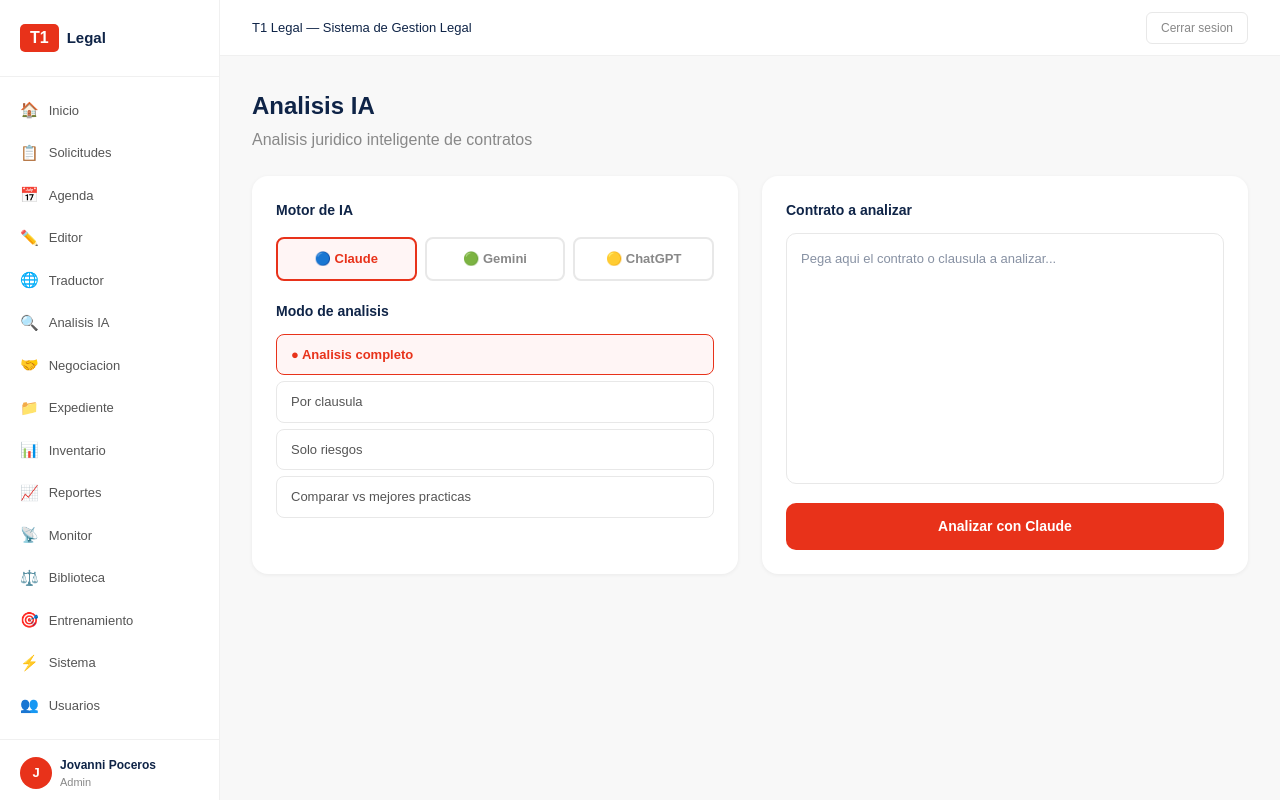
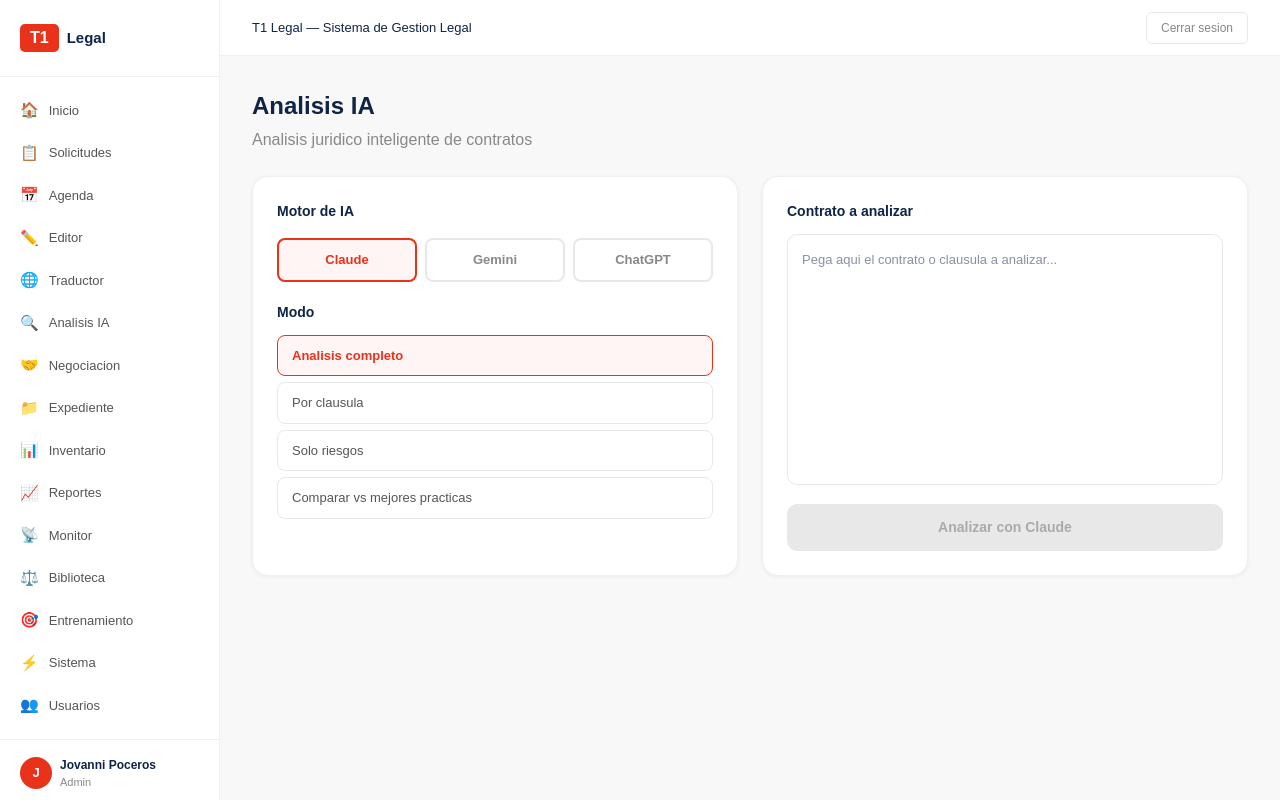
Before and after one commit to jovannipoceros-png/t1-legal, a Next.js app: page /dashboard/analisis in a window 1280 px wide. Built offline with nearby package versions, Linux system fonts and the light colour scheme.

Commit message:
feat: analisis IA con Claude API

```diff
--- /dev/null
+++ b/src/app/api/analisis/route.ts
@@ -0,0 +1,56 @@
+import { NextRequest, NextResponse } from 'next/server'
+
+export async function POST(req: NextRequest) {
+  const { texto, modo, motor } = await req.json()
+
+  const prompt = `Eres un abogado experto en derecho mercantil mexicano especializado en contratos corporativos para empresas fintech como T1 Pagos y Claro Pagos.
+
+Analiza el siguiente contrato o clausula en modo "${modo}" y responde UNICAMENTE con un JSON valido con esta estructura exacta:
+{
+  "score": numero del 0 al 100 donde 100 es sin riesgos,
+  "resumen": "resumen ejecutivo de 2-3 oraciones",
+  "riesgos": [
+    {
+      "nivel": "Alto o Medio o Bajo",
+      "clausula": "nombre de la clausula",
+      "descripcion": "descripcion del riesgo",
+      "recomendacion": "recomendacion especifica"
+    }
+  ],
+  "checklist": [
+    { "item": "nombre del elemento legal", "ok": true o false }
+  ]
+}
+
+El checklist debe incluir: Jurisdiccion CDMX, Penalizacion por incumplimiento, Clausula de rescision, Confidencialidad, Vigencia definida, Propiedad intelectual T1, Firma electronica, PLD.
+
+CONTRATO A ANALIZAR:
+${texto}`
+
+  try {
+    const res = await fetch('https://api.anthropic.com/v1/messages', {
+      method: 'POST',
+      headers: {
+        'Content-Type': 'application/json',
+        'x-api-key': process.env.ANTHROPIC_API_KEY || '',
+        'anthropic-version': '2023-06-01'
+      },
+      body: JSON.stringify({
+        model: 'claude-opus-4-5',
+        max_tokens: 2000,
+        messages: [{ role: 'user', content: prompt }]
+      })
+    })
+
+    const data = await res.json()
+    const content = data.content?.[0]?.text || ''
+    const jsonMatch = content.match(/\{[\s\S]*\}/)
+    if (jsonMatch) {
+      const resultado = JSON.parse(jsonMatch[0])
+      return NextResponse.json(resultado)
+    }
+    return NextResponse.json({ error: 'No se pudo parsear la respuesta de Claude' })
+  } catch(e) {
+    return NextResponse.json({ error: 'Error al conectar con Claude. Verifica la API key.' })
+  }
+}
--- a/src/app/dashboard/analisis/page.tsx
+++ b/src/app/dashboard/analisis/page.tsx
@@ -16,30 +16,23 @@ export default function Analisis() {
     { id:'comparar', label:'Comparar vs mejores practicas' },
   ]
 
-  const analizar = () => {
+  const analizar = async () => {
+    if (!texto.trim()) return
     setAnalizando(true)
-    setTimeout(() => {
-      setResultado({
-        score: 62,
-        resumen: 'El contrato presenta riesgos moderados para T1. Las clausulas de pago y penalizacion requieren revision urgente. La clausula de vigencia indefinida es desfavorable.',
-        riesgos: [
-          { nivel:'Alto', clausula:'III. Pago', descripcion:'Plazo de 90 dias naturales sin penalizacion por retraso. Riesgo de flujo de caja para T1.', recomendacion:'Reducir a 30 dias habiles con penalizacion del 2% mensual.' },
-          { nivel:'Alto', clausula:'I. Objeto', descripcion:'Penalizacion del 50% sobre valor total a cargo de T1. Desproporcionada e inaceptable.', recomendacion:'Limitar penalizacion al 10% y establecer causas especificas.' },
-          { nivel:'Medio', clausula:'II. Vigencia', descripcion:'Vigencia indefinida sin clausula de rescision unilateral.', recomendacion:'Agregar rescision con 30 dias de anticipacion para ambas partes.' },
-        ],
-        checklist: [
-          { item:'Jurisdiccion CDMX', ok:false },
-          { item:'Penalizacion por incumplimiento', ok:false },
-          { item:'Clausula de rescision', ok:false },
-          { item:'Confidencialidad', ok:true },
-          { item:'Vigencia definida', ok:false },
-          { item:'Propiedad intelectual T1', ok:true },
-          { item:'Firma electronica', ok:false },
-          { item:'PLD', ok:true },
-        ]
+    setResultado(null)
+    try {
+      const res = await fetch('/api/analisis', {
+        method: 'POST',
+        headers: { 'Content-Type': 'application/json' },
+        body: JSON.stringify({ texto, modo, motor })
       })
+      const data = await res.json()
+      setResultado(data)
+    } catch(e) {
+      setResultado({ error: 'Error al analizar. Verifica que la API key este configurada.' })
+    } finally {
       setAnalizando(false)
-    }, 1500)
+    }
   }
 
   return (
@@ -48,57 +41,57 @@ export default function Analisis() {
       <p style={{ color:'#888', margin:'0 0 24px' }}>Analisis juridico inteligente de contratos</p>
 
       <div style={{ display:'grid', gridTemplateColumns:'1fr 1fr', gap:'24px', marginBottom:'24px' }}>
-        <div style={{ background:'white', borderRadius:'16px', padding:'24px', boxShadow:'0 1px 4px rgba(0,0,0,0.06)' }}>
+        <div style={{ background:'white', borderRadius:'16px', padding:'24px', boxShadow:'0 1px 4px rgba(0,0,0,0.06)', border:'1px solid #F0F0F0' }}>
           <h3 style={{ color:'#0F2447', fontSize:'14px', fontWeight:700, margin:'0 0 16px' }}>Motor de IA</h3>
           <div style={{ display:'flex', gap:'8px', marginBottom:'20px' }}>
             {motores.map((m,i) => (
               <button key={i} onClick={() => setMotor(m)}
                 style={{ flex:1, padding:'10px', borderRadius:'8px', border:`2px solid ${motor===m?'#E8321A':'#E8E8E8'}`, background:motor===m?'#FFF5F5':'white', color:motor===m?'#E8321A':'#888', fontWeight:700, fontSize:'13px', cursor:'pointer' }}>
-                {m==='Claude'?'🔵':m==='Gemini'?'🟢':'🟡'} {m}
+                {m}
               </button>
             ))}
           </div>
-          <h3 style={{ color:'#0F2447', fontSize:'14px', fontWeight:700, margin:'0 0 12px' }}>Modo de analisis</h3>
+          <h3 style={{ color:'#0F2447', fontSize:'14px', fontWeight:700, margin:'0 0 12px' }}>Modo</h3>
           <div style={{ display:'flex', flexDirection:'column', gap:'6px' }}>
             {modos.map((m,i) => (
               <button key={i} onClick={() => setModo(m.id)}
                 style={{ padding:'10px 14px', borderRadius:'8px', border:`1.5px solid ${modo===m.id?'#E8321A':'#E8E8E8'}`, background:modo===m.id?'#FFF5F5':'white', color:modo===m.id?'#E8321A':'#555', fontWeight:modo===m.id?700:400, fontSize:'13px', cursor:'pointer', textAlign:'left' }}>
-                {modo===m.id?'● ':''}{m.label}
+                {m.label}
               </button>
             ))}
           </div>
         </div>
 
-        <div style={{ background:'white', borderRadius:'16px', padding:'24px', boxShadow:'0 1px 4px rgba(0,0,0,0.06)' }}>
+        <div style={{ background:'white', borderRadius:'16px', padding:'24px', boxShadow:'0 1px 4px rgba(0,0,0,0.06)', border:'1px solid #F0F0F0' }}>
           <h3 style={{ color:'#0F2447', fontSize:'14px', fontWeight:700, margin:'0 0 12px' }}>Contrato a analizar</h3>
           <textarea value={texto} onChange={e => setTexto(e.target.value)}
             placeholder="Pega aqui el contrato o clausula a analizar..." rows={10}
             style={{ width:'100%', padding:'14px', borderRadius:'10px', border:'1.5px solid #E8E8E8', fontSize:'13px', color:'#0F2447', lineHeight:'1.7', resize:'none', boxSizing:'border-box', outline:'none', marginBottom:'12px' }} />
-          <button onClick={analizar}
-            style={{ width:'100%', padding:'13px', background:'#E8321A', color:'white', border:'none', borderRadius:'10px', fontWeight:700, fontSize:'14px', cursor:'pointer' }}>
-            {analizando?'Analizando...':'Analizar con '+motor}
+          <button onClick={analizar} disabled={analizando||!texto.trim()}
+            style={{ width:'100%', padding:'13px', background:texto.trim()?'#E8321A':'#E8E8E8', color:texto.trim()?'white':'#aaa', border:'none', borderRadius:'10px', fontWeight:700, fontSize:'14px', cursor:texto.trim()?'pointer':'default' }}>
+            {analizando?'Analizando con '+motor+'...':'Analizar con '+motor}
           </button>
         </div>
       </div>
 
-      {resultado && (
+      {resultado && !resultado.error && (
         <div>
           <div style={{ display:'grid', gridTemplateColumns:'1fr 1fr 1fr', gap:'16px', marginBottom:'24px' }}>
-            <div style={{ background:'white', borderRadius:'16px', padding:'24px', boxShadow:'0 1px 4px rgba(0,0,0,0.06)', textAlign:'center' }}>
+            <div style={{ background:'white', borderRadius:'16px', padding:'24px', boxShadow:'0 1px 4px rgba(0,0,0,0.06)', border:'1px solid #F0F0F0', textAlign:'center' }}>
               <p style={{ color:'#888', fontSize:'13px', margin:'0 0 8px' }}>Score de riesgo</p>
-              <p style={{ color: resultado.score>70?'#0D5C36':resultado.score>40?'#F59E0B':'#E8321A', fontSize:'48px', fontWeight:900, margin:'0 0 4px' }}>{resultado.score}</p>
+              <p style={{ color:resultado.score>70?'#0D5C36':resultado.score>40?'#F59E0B':'#E8321A', fontSize:'48px', fontWeight:900, margin:'0 0 4px' }}>{resultado.score}</p>
               <p style={{ color:'#888', fontSize:'12px', margin:0 }}>de 100</p>
             </div>
-            <div style={{ background:'white', borderRadius:'16px', padding:'24px', boxShadow:'0 1px 4px rgba(0,0,0,0.06)', gridColumn:'span 2' }}>
+            <div style={{ background:'white', borderRadius:'16px', padding:'24px', boxShadow:'0 1px 4px rgba(0,0,0,0.06)', border:'1px solid #F0F0F0', gridColumn:'span 2' }}>
               <p style={{ color:'#0F2447', fontSize:'13px', fontWeight:700, margin:'0 0 8px' }}>Resumen ejecutivo</p>
               <p style={{ color:'#555', fontSize:'13px', lineHeight:'1.7', margin:0 }}>{resultado.resumen}</p>
             </div>
           </div>
 
           <div style={{ display:'grid', gridTemplateColumns:'2fr 1fr', gap:'24px' }}>
-            <div style={{ background:'white', borderRadius:'16px', padding:'24px', boxShadow:'0 1px 4px rgba(0,0,0,0.06)' }}>
+            <div style={{ background:'white', borderRadius:'16px', padding:'24px', boxShadow:'0 1px 4px rgba(0,0,0,0.06)', border:'1px solid #F0F0F0' }}>
               <h3 style={{ color:'#0F2447', fontSize:'14px', fontWeight:700, margin:'0 0 16px' }}>Riesgos detectados</h3>
-              {resultado.riesgos.map((r: any,i: number) => (
+              {resultado.riesgos?.map((r: any,i: number) => (
                 <div key={i} style={{ marginBottom:'16px', padding:'16px', borderRadius:'10px', border:`1.5px solid ${r.nivel==='Alto'?'#FCA5A5':'#FDE68A'}`, background:r.nivel==='Alto'?'#FFF5F5':'#FFFBEB' }}>
                   <div style={{ display:'flex', alignItems:'center', gap:'8px', marginBottom:'8px' }}>
                     <span style={{ background:r.nivel==='Alto'?'#E8321A':'#F59E0B', color:'white', fontSize:'11px', fontWeight:700, padding:'2px 8px', borderRadius:'10px' }}>{r.nivel}</span>
@@ -109,20 +102,22 @@ export default function Analisis() {
                 </div>
               ))}
             </div>
-
-            <div style={{ background:'white', borderRadius:'16px', padding:'24px', boxShadow:'0 1px 4px rgba(0,0,0,0.06)' }}>
+            <div style={{ background:'white', borderRadius:'16px', padding:'24px', boxShadow:'0 1px 4px rgba(0,0,0,0.06)', border:'1px solid #F0F0F0' }}>
               <h3 style={{ color:'#0F2447', fontSize:'14px', fontWeight:700, margin:'0 0 16px' }}>Checklist legal</h3>
-              {resultado.checklist.map((c: any,i: number) => (
+              {resultado.checklist?.map((c: any,i: number) => (
                 <div key={i} style={{ display:'flex', alignItems:'center', gap:'10px', padding:'8px 0', borderBottom:'1px solid #F0F0F0' }}>
                   <span style={{ color:c.ok?'#0D5C36':'#E8321A', fontSize:'16px', fontWeight:700 }}>{c.ok?'✓':'✗'}</span>
                   <span style={{ color:c.ok?'#0F2447':'#888', fontSize:'12px', fontWeight:c.ok?600:400 }}>{c.item}</span>
                 </div>
               ))}
-              <button style={{ width:'100%', marginTop:'16px', padding:'10px', background:'#0F2447', color:'white', border:'none', borderRadius:'8px', fontSize:'13px', fontWeight:700, cursor:'pointer' }}>
-                Enviar al editor
-              </button>
             </div>
           </div>
+        </div>
+      )}
+
+      {resultado?.error && (
+        <div style={{ background:'#FFF5F5', border:'1px solid #FFD0CC', borderRadius:'12px', padding:'20px' }}>
+          <p style={{ color:'#C42A15', fontSize:'14px', margin:0 }}>{resultado.error}</p>
         </div>
       )}
     </div>
```
